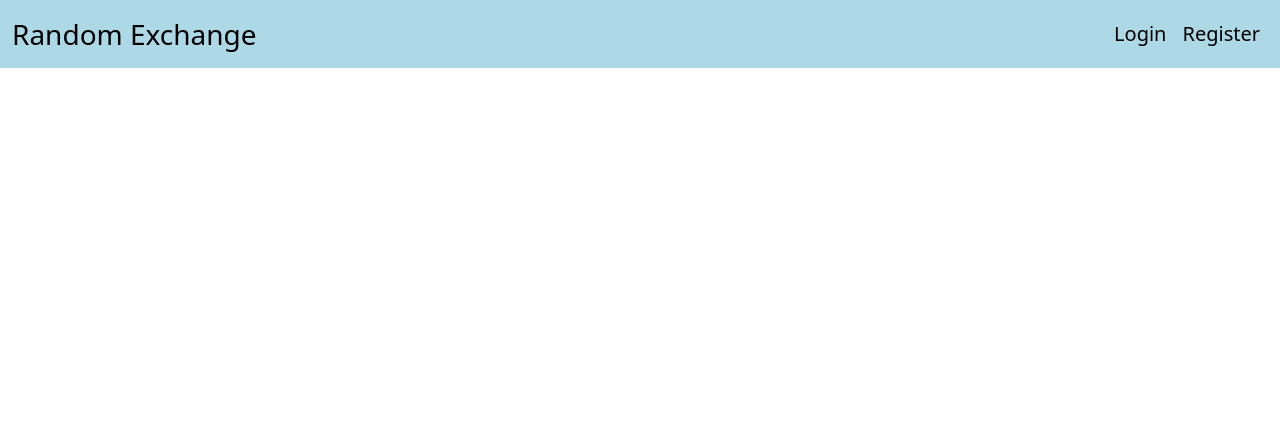
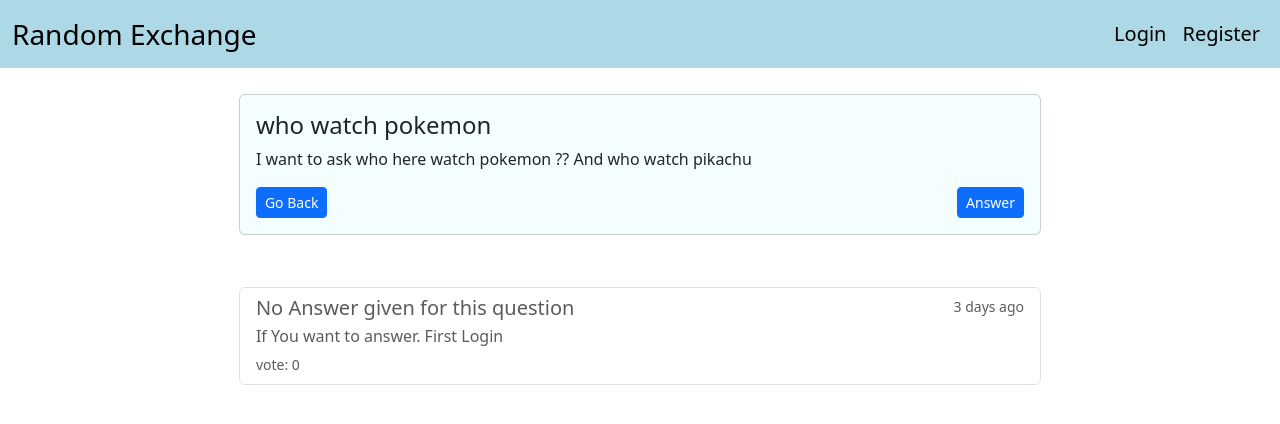
Before and after one commit to Cipher196/Random_exchange, a Flask app: page /question/1 in a window 1280 px wide. Shown: the top 424 px of the page. Run offline with Flask 3, Linux system fonts and the light colour scheme; some libraries are stand-ins or nearby versions.

Commit message:
add some ui to see past question and there answer

```diff
--- a/app/templates/question.html
+++ b/app/templates/question.html
@@ -10,7 +10,54 @@ question - {{question.id}}
 
 {% include 'components/navbar.html' %}
 
-{% include 'components/messages.html' %}
+<div class="container justify-content-center col-lg-8">
+
+    <div class="card" style="background-color: #f5feff;">
+        <div class="card-body">
+            <h4 class="card-title">{{question.title}}</h4>
+            <p class="card-text">{{question.question}}</p>
+            <div class="d-flex justify-content-between">
+                <a href="{{url_for('main.home')}}" class="btn btn-primary btn-sm">Go Back</a>
+                <a href="#" class="btn btn-primary btn-sm">Answer</a>
+            </div>
+        </div>
+    </div>
+
+</div>
+
+
+
+<!-- ------------this is answer section------------------------ -->
+
+<div class="container justify-content-center col-lg-8">
+
+    <div class="list-group">
+
+    {% if data %}
+        {% for question in data%}
+        <a href="{{url_for('main.question', id=question.id )}}" class="list-group-item list-group-item-action" aria-current="true">
+        <div class="d-flex w-100 justify-content-between">
+            <h5 class="mb-1">{{question.title}}</h5>
+            <small>{{ (now - question.created_at).days }} days ago</small>
+        </div>
+        <p class="mb-1">{{ question.question | truncate(20) }}</p>
+        <small>vote: 0</small>
+        </a>
+        {% endfor %}
+    {% else %}
+    <a href="#" class="list-group-item list-group-item-action" aria-current="true">
+        <div class="d-flex w-100 justify-content-between">
+        <h5 class="mb-1">No Answer given for this question</h5>
+        <small>3 days ago</small>
+        </div>
+        <p class="mb-1">If You want to answer. First Login</p>
+        <small>vote: 0 </small>
+    </a>
+    {% endif %}
+
+    </div>
+
+</div>
 
 
 
```
Also changed, not shown: app/templates/index.html (+5 -5 lines).
